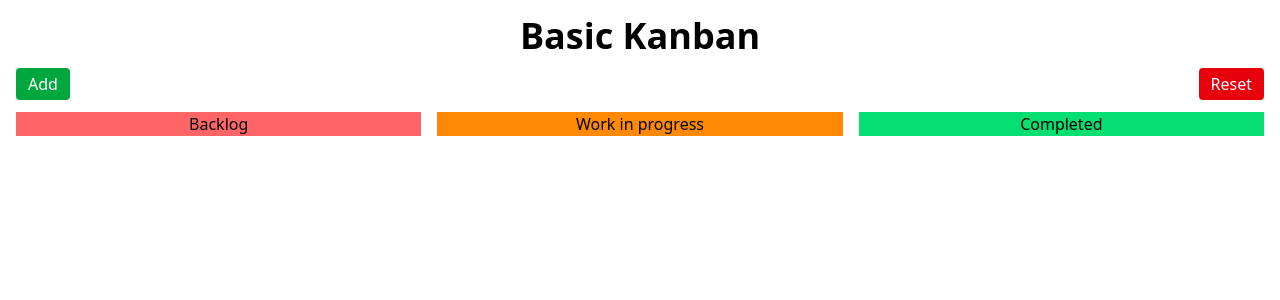
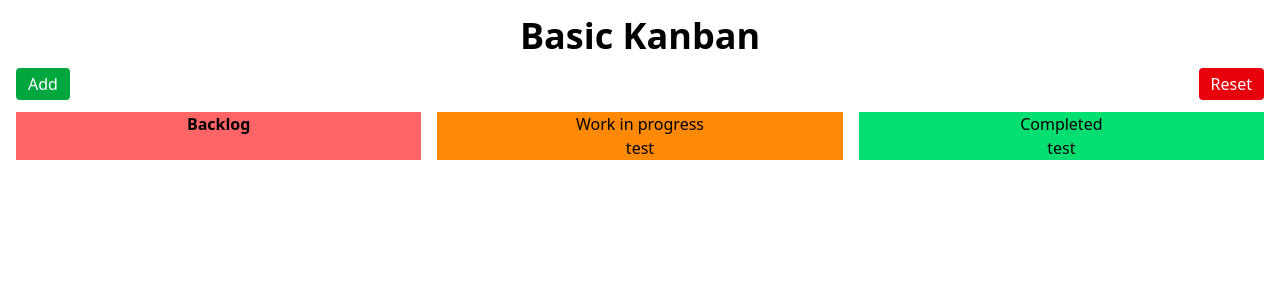
Before and after one commit to chrisjcoates/basic-kanban, a React (Vite) app: page / in a window 1280 px wide. Shown: the top 300 px of the page. Built offline with nearby package versions, Linux system fonts and the light colour scheme.

Commit message:
Add task state and modal submission logic
Introduces state management for tasks and taskData. Created onModalSubmit to pass to modal to submit formData. Added props to TaskForm.

```diff
--- a/src/App.jsx
+++ b/src/App.jsx
@@ -5,6 +5,12 @@ import TaskForm from './components/TaskForm';
 
 const App = () => {
   const [isModalOpen, setIsModalOpen] = useState(false);
+  const [tasks, setTasks] = useState([]);
+  const [taskData, setTaskData] = useState({
+    description: '',
+    priority: 'Medium',
+    status: 'Backlog',
+  });
 
   const openTaskModal = () => {
     setIsModalOpen((prev) => (prev = true));
@@ -12,6 +18,22 @@ const App = () => {
 
   const closeTaskModal = () => {
     setIsModalOpen((prev) => (prev = false));
+  };
+
+  const onModalSubmit = (e) => {
+    e.preventDefault();
+
+    const newTask = { id: Date.now(), ...taskData };
+
+    setTasks([newTask, ...tasks]);
+
+    setTaskData({
+      description: '',
+      priority: 'Medium',
+      status: 'Backlog',
+    });
+
+    closeTaskModal();
   };
 
   return (
@@ -28,15 +50,37 @@ const App = () => {
           Reset
         </button>
       </div>
-      <div className='columns-3 text-center'>
-        <div className='bg-red-400'>Backlog</div>
-        <div className='bg-orange-400'>Work in progress</div>
-        <div className='bg-green-400'>Completed</div>
+      <div className='grid grid-cols-3 gap-4 text-center'>
+        <div className='bg-red-400'>
+          <h2 className='font-semibold'>Backlog</h2>
+          {tasks
+            .filter((task) => task.status === 'Backlog')
+            .map((task) => {
+              return (
+                <div className='flex ' key={task.id}>
+                  {task.description}
+                </div>
+              );
+            })}
+        </div>
+        <div className='bg-orange-400'>
+          <h2>Work in progress</h2>
+          <div>test</div>
+        </div>
+        <div className='bg-green-400'>
+          <h2>Completed</h2>
+          <div>test</div>
+        </div>
       </div>
 
       {/* Task Modal */}
-      <Modal title='New Task' isOpen={isModalOpen} closeModal={closeTaskModal}>
-        <TaskForm />
+      <Modal
+        title='New Task'
+        isOpen={isModalOpen}
+        closeModal={closeTaskModal}
+        onSubmit={onModalSubmit}
+      >
+        <TaskForm formData={taskData} setFormData={setTaskData} />
       </Modal>
     </div>
   );
```
